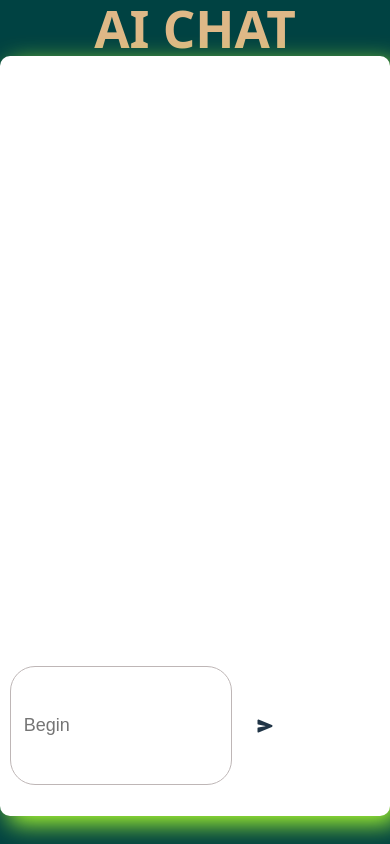
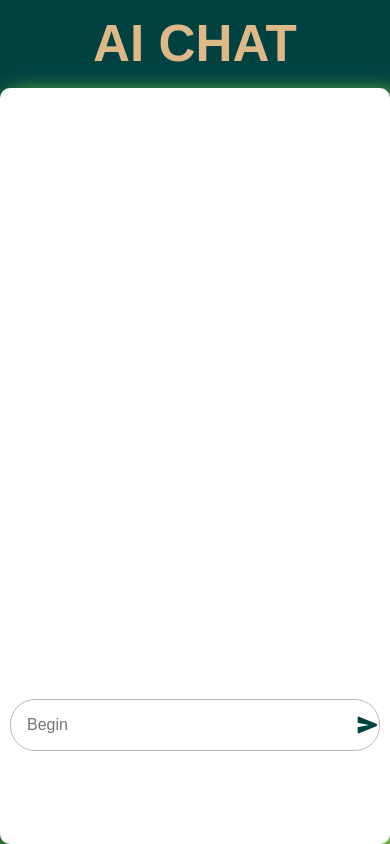
Before and after one commit to sangram72/AI_CHAT_GEMINI, a React (Vite) app: page / in a window 390 px wide. Built offline with nearby package versions, Linux system fonts and the light colour scheme.

Commit message:
Update App.css

```diff
--- a/src/App.css
+++ b/src/App.css
@@ -4,6 +4,10 @@
   box-sizing: border-box;
 }
 
+body, html {
+  height: 100%;
+  font-family: sans-serif;
+}
 
 .Final-Parent {
   display: flex;
@@ -16,19 +20,18 @@
   width: 100%;
 }
 
-
 .Header-Parent {
   text-align: center;
   color: burlywood;
+  padding: 1rem;
 }
-
 
 .Body-Parent {
   background-color: white;
   align-self: center;
   border-radius: 10px;
   box-shadow: 8px 8px 24px 0px greenyellow;
-  min-width: 100%;
+  width: 100%;
   height: 90%;
   display: flex;
   flex-direction: column;
@@ -37,54 +40,25 @@
   overflow-y: auto;
 }
 
-
-
-
-
 .Message-Parent {
   display: flex;
   flex-direction: column;
   gap: 10px;
-margin-bottom: 10%;
-
+  margin-bottom: 10%;
+  padding: 10px;
 }
-
-.Inputss{
-  border-radius:25px;
- /* border: 1px solid red; */
-  padding: 3rem 0.8rem;
-  /* box-shadow: 2px 0px 8px 2px red; */
-   width: 50%;
-   font-size: large;
-   outline: none;
-   border: none;
-   border: 1px solid rgb(190, 182, 182);
-
-
-
-
-}
-/* .Inputss::placeholder{
-  font-size: 24px;
-} */
-
-
 
 .Received-Parent {
   align-self: flex-start;
-
   color: black;
   width: fit-content;
   max-width: 60%;
   padding: 10px;
   border-radius: 10px;
-  height: fit-content;
   font-weight: bold;
+  background-color: #f1f1f1;
   display: flex;
-  justify-content: center;
-  align-items: center;
   word-wrap: break-word;
-  word-break: break-word;
   white-space: normal;
 }
 
@@ -93,75 +67,103 @@ margin-bottom: 10%;
   background-color: grey;
   color: beige;
   width: fit-content;
-  height: fit-content;
   max-width: 60%;
   padding: 10px;
   border-radius: 10px;
   font-weight: bold;
   display: flex;
-  justify-content: center;
-  align-items: center;
   word-wrap: break-word;
-  word-break: break-word;
   white-space: normal;
 }
 
+.Lower {
+  position: fixed;
+  bottom: 0;
+  left: 0;
+  width: 100%;
+  padding: 15px 10px;
 
-.Lower{
-  /* display: flex; */
-    position: fixed;
-  left: 0;
-  margin-bottom: 20px;
-  bottom: 0;
-  padding: 20px 10px;
+  display: flex;
+  justify-content: center;
+  align-items: center;
+  z-index: 999;
+}
 
+.Input_Parent {
+  position: relative;
+  width: 50%;
+  max-width: 700px;
+}
+.Copy_Button{
+  cursor: pointer;
+   margin-left: 10px;
+
+}
+.P-copy{
+    margin-left: 10px;
+}
+
+.Inputss {
   width: 100%;
+  border-radius: 25px;
+  padding: 1.2rem 3.5rem 1.2rem 1.2rem; /* left and right padding for icon */
+  font-size: 1rem;
+  border: 1px solid rgb(190, 182, 182);
+  outline: none;
+  box-sizing: border-box;
+}
 
-   display: flex;
-   justify-content: center;
-   /* top: 70%; */
+.button-icon {
+  position: absolute;
+  top: 50%;
+  right: 15px;
+  transform: translateY(-50%);
+  background: none;
+  border: none;
+  cursor: pointer;
+  font-size: 1.5rem;
+  color: #004242;
+  cursor: pointer;
+}
 
 
+/* ----------------- Media Queries ------------------ */
 
+@media (max-width: 1024px) {
+  .Input_Parent {
+    width: 70%;
+  }
+
+  .Lower {
+    flex-direction: column;
+    margin-bottom: 5%;
+  }
+
+  .Message-Parent {
+    margin-bottom: 25%;
+  }
 
 }
 
-.button-icon{
-  position: absolute;
-  top: 45%;
-    right: 30%;
-}
+@media (max-width: 600px) {
+  .Input_Parent {
+    width: 85%;
+  }
 
+  .Lower {
+    margin-bottom: 20%;
+  }
 
+  .Message-Parent {
+    margin-bottom: 40%;
+  }
 
-@media (max-width: 1000px) {
-  .Lower{
-    /* display: flex; */
-    flex-direction: column;
-   gap: 5px;
-   margin-bottom: 8%;
+  .Inputss {
+    padding: 1rem 3rem 1rem 1rem;
+  }
 
-  }
-    .Message-Parent{
-    margin-bottom: 30%;
+  .button-icon {
+    font-size: 1.3rem;
+    right: 12px;
   }
 }
-
-@media (max-width:600px){
-  .Message-Parent{
-    margin-bottom: 100%;
-  }
-  .Lower{
-   margin-bottom: 10%;
-  }
-  .Inputss{
-    width: 60%;
-
-
-  }
-  .Input_Parent{
-    display: flex;
-    justify-content: center;
-    align-items: center;
-  }
-}
```
